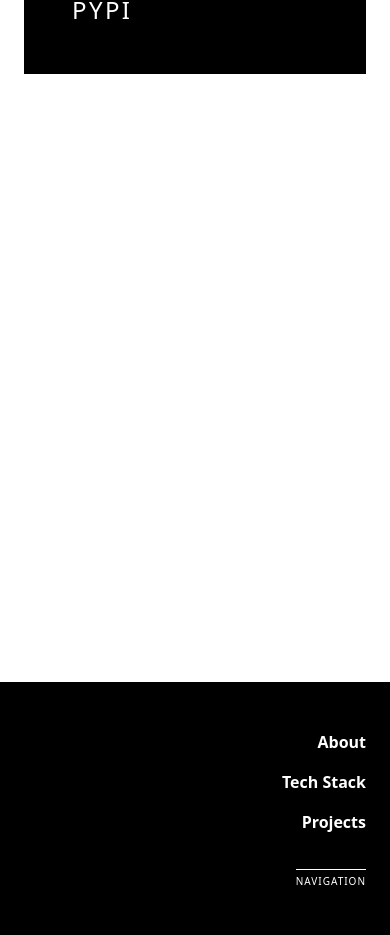
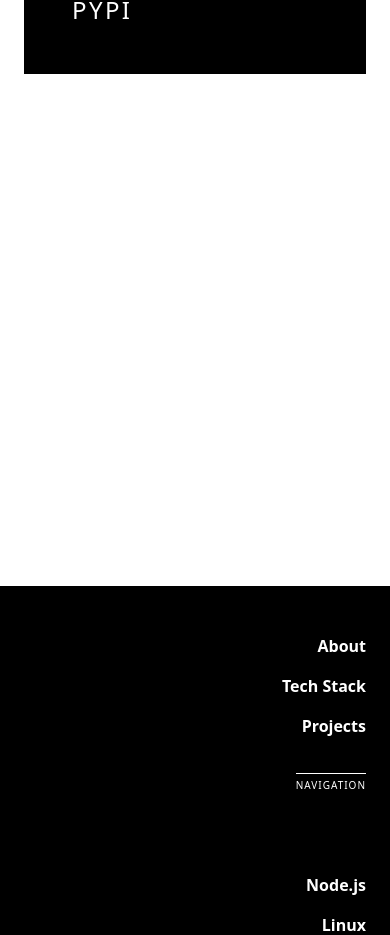
Before and after one commit to komed3/web, a React (Vite) app: page / in a window 390 px wide. Shown: the part 2110-3045 px from the top of the page. Built offline with nearby package versions, Linux system fonts and the light colour scheme; a web font is replaced by a local one.

Commit message:
update Quote.tsx

```diff
--- a/src/components/Quote.tsx
+++ b/src/components/Quote.tsx
@@ -27,8 +27,9 @@ export function Quote () {
     <div
       ref= { ref }
       className= {
-        'flex flex-col items-center px-20 py-32 text-[clamp(2rem,5vw,4rem)] uppercase font-extralight ' +
-        'tracking-[1.4rem] md:tracking-[2rem] overflow-hidden'
+        'flex flex-col items-center px-10 sm:px-14 lg:px-20 py-32 ' +
+        'text-[clamp(2rem,5vw,4rem)] uppercase font-extralight tracking-[0.7rem] ' +
+        'sm:tracking-[1.4rem] md:tracking-[2rem] overflow-hidden'
       }
     >
       <motion.span style= { { x: xFirst, opacity } }>
```
